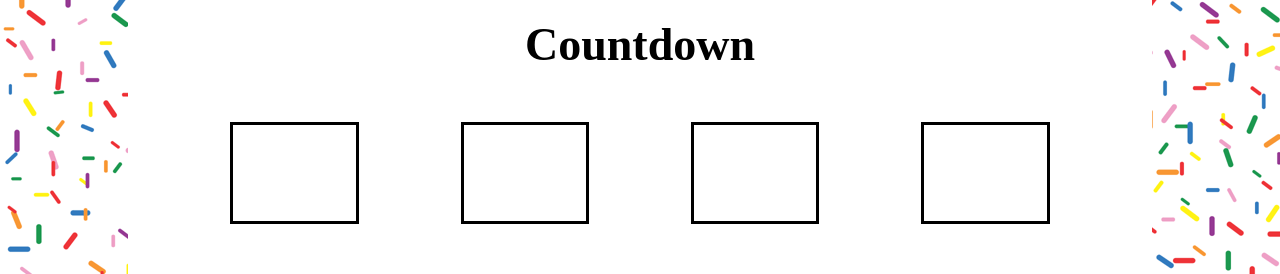
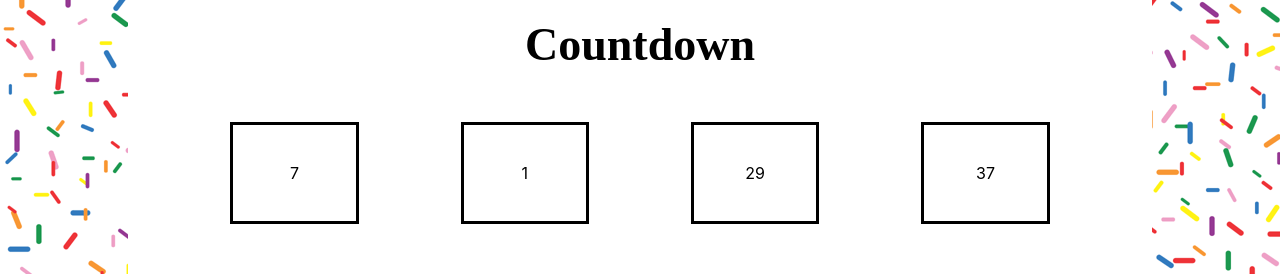
Before and after one commit to rottaj/eyescream-NFT, a React (Create React App) app in the folder frontend/: page / in a window 1280 px wide. Shown: the part 2360-2634 px from the top of the page. Built offline with nearby package versions, Linux system fonts and the light colour scheme; a web font is replaced by a local one.

Commit message:
added countdown... need to create stop interval function next

```diff
--- a/frontend/src/App.css
+++ b/frontend/src/App.css
@@ -140,14 +140,20 @@
 }
 
 .count-down-panel-hours {
+  display: flex;
   border-style: solid;
+  justify-content: center;
+  align-items: center;
   margin-left: 10%;
   width: 12%;
   min-height: 12vh;
 }
 
 .count-down-panel-minutes {
+  display: flex;
   border-style: solid;
+  justify-content: center;
+  align-items: center;
   width: 12%;
   margin-left: 10%;
   min-height: 12vh;
@@ -156,7 +162,10 @@
 
 
 .count-down-panel-seconds {
+  display: flex;
   border-style: solid;
+  justify-content: center;
+  align-items: center;
   width: 12%;
   margin-left: 10%;
   min-height: 12vh;
--- a/frontend/src/App.tsx
+++ b/frontend/src/App.tsx
@@ -12,6 +12,7 @@ import { Swiper, SwiperSlide } from "swiper/react";
 import "swiper/swiper-bundle.min.css";
 import "swiper/swiper.min.css";
 
+var startTime = 1635654241699;
 
 function App() {
   return (
@@ -78,7 +79,7 @@ function App() {
 
         </div>
         <h1 className="count-down-timer-h1">Countdown</h1>
-        <CountDown/>
+        <CountDown startTime={startTime}/>
         <div className="mint-panel">
           <h1 className="mint-header">Join Eyescream!</h1>
           <MintCard/>
--- a/frontend/src/Components/CountDown.tsx
+++ b/frontend/src/Components/CountDown.tsx
@@ -1,20 +1,70 @@
 import React from 'react';
 
-class CountDown extends React.Component {
+interface Props {
+    startTime: number
+}
+
+interface State {
+    days: number,
+    hours: number,
+    minutes: number,
+    seconds: number,
+    expired: boolean
+}
+
+class CountDown extends React.Component<Props, State> {
+    constructor(props: Props, countDown: any) {
+        super(props)
+    }
+    state: State = {
+        days: 0,
+        hours: 0,
+        minutes: 0,
+        seconds: 0,
+        expired: false
+    }
+
+    componentDidMount() {
+        setInterval(this.initializeTimer, 1000);
+    }
+
+    initializeTimer = () => {
+        const startDate = this.props.startTime
+        console.log(startDate)
+        const now = new Date().getTime();
+        if (!startDate) {
+            this.setState({ expired: true})
+            return;
+        }
+        const countDownStartState = new Date(startDate).getTime();
+        const distance = countDownStartState - now;
+        const days = Math.floor(distance / (1000 * 60 * 60 * 24));
+        const hours = Math.floor(
+            (distance % (1000 * 60 * 60 * 24)) / (1000 * 60 * 60)
+        );
+        const minutes = Math.floor((distance % (1000 * 60 * 60)) / (1000 * 60));
+        const seconds = Math.floor((distance % (1000 * 60)) / 1000);
+        if (distance < 0) {
+             // add function to stop interval here.
+            this.setState({expired: true})
+        }
+        this.setState({days, hours, minutes, seconds, expired: false})
+    }
+
     render() {
         return (
             <div className="count-down-panel">
                 <div className="count-down-panel-days">
-
+                    {this.state.days}
                 </div>
                 <div className="count-down-panel-hours">
-
+                    {this.state.hours}
                 </div>
                 <div className="count-down-panel-minutes">
-
+                    {this.state.minutes}
                 </div>
                 <div className="count-down-panel-seconds">
-
+                    {this.state.seconds}
                 </div>
             </div>
         )
```
